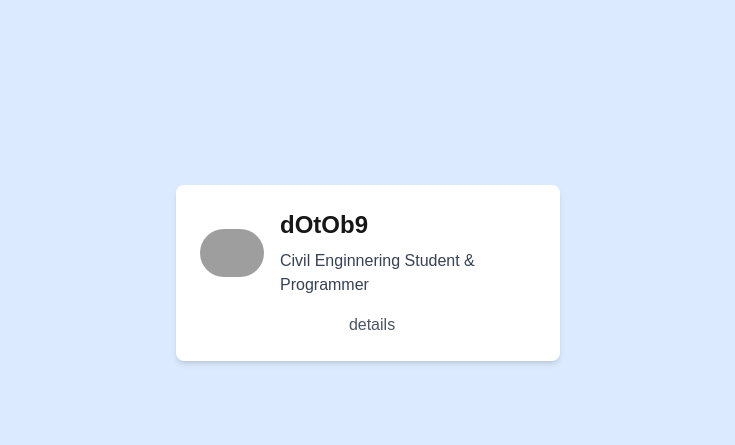
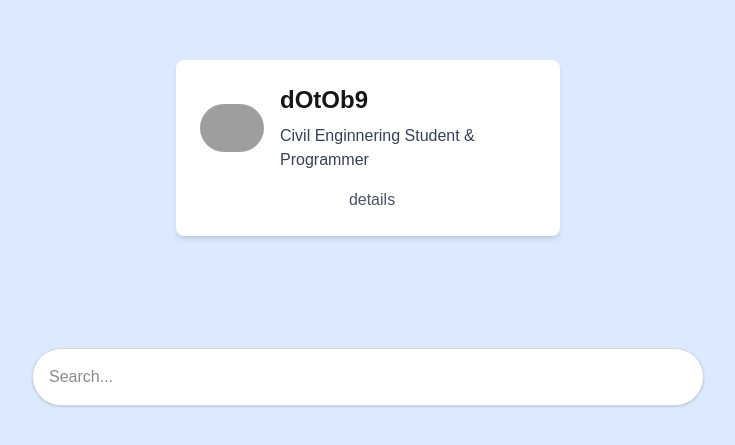
Before and after one commit to dOtOb9/profile, a Next.js app: page / in a window 1280 px wide. Shown: the part 127-572 px from the top of the page, without its empty margins (272-1007 px from the left). Built offline with nearby package versions, Linux system fonts and the light colour scheme; grey boxes are pictures that could not be loaded.

Commit message:
create search box

```diff
--- a/next.config.ts
+++ b/next.config.ts
@@ -4,7 +4,10 @@ const nextConfig = {
   images: {
     domains: ["github.com"],
   },
-  pageExtensions: ['js', 'jsx', 'ts', 'tsx', 'md', 'mdx']
+  pageExtensions: ['js', 'jsx', 'ts', 'tsx', 'md', 'mdx'],
+  plugin: [
+    require('@tailwindcss/typography'),
+  ],
 };
 
 const withMDX = createMDX({
--- a/package.json
+++ b/package.json
@@ -19,6 +19,7 @@
   "devDependencies": {
     "@svgr/webpack": "^8.1.0",
     "@tailwindcss/postcss": "^4",
+    "@tailwindcss/typography": "^0.5.16",
     "@types/node": "^20",
     "@types/react": "^19",
     "@types/react-dom": "^19",
--- a/src/app/page.tsx
+++ b/src/app/page.tsx
@@ -5,6 +5,14 @@ export default function Home() {
   return (
     <div className="flex flex-col items-center justify-center min-h-screen bg-blue-100 p-4">
       <ProfileCard />
+      <form className="w-full flex justify-center mt-8">
+        <input
+          type="text"
+          placeholder="Search..."
+          className="w-full max-w-2xl p-4 my-20 border border-gray-300 rounded-full bg-white outline-none shadow focus:ring-2 focus:ring-blue-400 transition"
+          aria-label="Search"
+        />
+      </form>
     </div>
   );
 }
```
Also changed, not shown: 1 other file (tests, documents, lock files or other folders).
